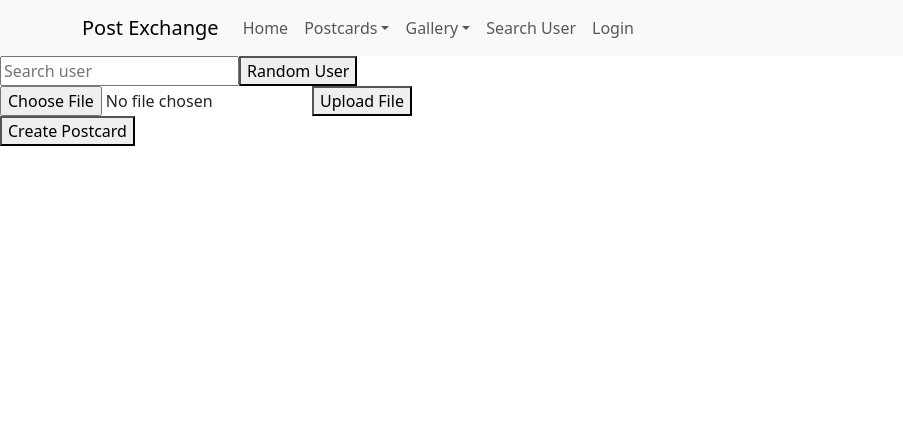
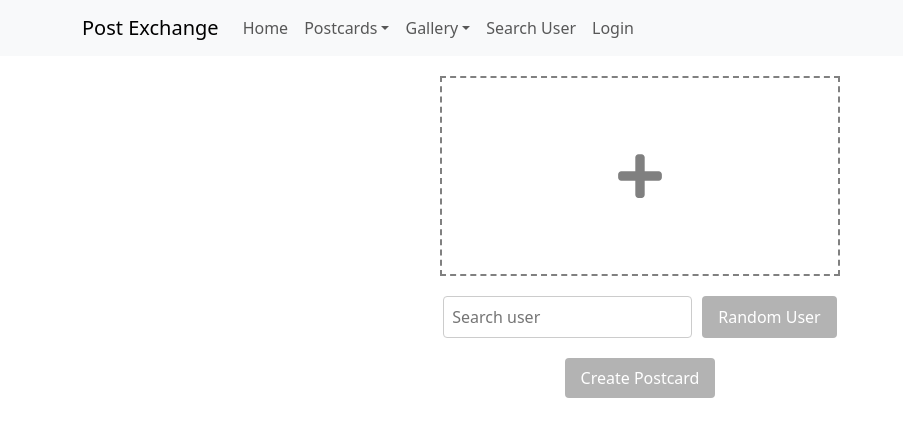
Before and after one commit to CSCI201-SPR24-Group24/PostExchange-front, a React (Create React App) app: page /createpostcard in a window 1280 px wide. Shown: the top 436 px of the page, without its empty margins (0-903 px from the left). Built offline with nearby package versions, Linux system fonts and the light colour scheme.

Commit message:
create postcard working

```diff
--- a/package.json
+++ b/package.json
@@ -11,6 +11,7 @@
     "react": "^18.2.0",
     "react-bootstrap": "^2.10.2",
     "react-dom": "^18.2.0",
+    "react-icons": "^5.2.0",
     "react-router-bootstrap": "^0.26.2",
     "react-router-dom": "^6.22.3",
     "react-scripts": "5.0.1",
--- /dev/null
+++ b/src/Postcards/CreatePostcard.css
@@ -0,0 +1,75 @@
+/* FileUploader Styles */
+.file-upload-container {
+    display: flex;
+    justify-content: center;
+    align-items: center;
+    height: 200px;
+    width: 400px;
+    border: 2px dashed gray;
+    cursor: pointer;
+    overflow: hidden;  /* Ensures the image does not overflow the boundaries of the container */
+}
+
+.file-upload-label {
+    display: flex;
+    justify-content: center;
+    align-items: center;
+    width: 100%;
+    height: 100%;
+}
+
+#file-upload {
+    display: none;
+}
+
+.image-preview {
+    width: 100%;
+    height: 100%;
+    object-fit: cover; /* Ensures the image covers the area without distorting the aspect ratio */
+}
+
+
+.create-postcard-container {
+    display: flex;
+    flex-direction: column;
+    align-items: center;
+    padding: 20px;
+}
+
+.file-upload-container {
+    margin-bottom: 20px;
+}
+
+.search-container {
+    display: flex;
+    justify-content: center;
+    width: 100%;
+    margin-bottom: 20px;
+}
+
+.search-input {
+    padding: 8px;
+    margin-right: 10px; /* Adds space between input and button */
+    border: 1px solid #ccc;
+    border-radius: 4px;
+}
+
+.search-button, .submit-button {
+    padding: 8px 16px;
+    background-color: #b3b3b3;
+    color: white;
+    border: none;
+    border-radius: 4px;
+    cursor: pointer;
+}
+
+.search-button:hover, .submit-button:hover {
+    background-color: #a6a6a6;
+}
+
+.user-details {
+    margin-top: 20px;
+    padding: 15px;
+    border: 1px solid #ddd;
+    border-radius: 4px;
+}
--- a/src/Postcards/CreatePostcard.js
+++ b/src/Postcards/CreatePostcard.js
@@ -1,80 +1,78 @@
 import React, { useState } from 'react';
 import FileUploader from './FileUploader';
+import './CreatePostcard.css';
 
 function CreatePostcard() {
-    const [user, setUser] = useState(null); // to store the selected or random user
-    const [searchInput, setSearchInput] = useState(''); // to store search input by the user
-    const [imageTag, setImageTag] = useState(''); // to store image tag
+    const [user, setUser] = useState(null);
+    const [searchInput, setSearchInput] = useState('');
+    const [imageTag, setImageTag] = useState('');
 
     const handleSearchChange = (e) => {
         setSearchInput(e.target.value);
     };
 
-    const handleImageTagChange = (e) => {
-        setImageTag(e.target.value);
-    };
-
     const getRandomUser = async () => {
         try {
-          const response = await fetch(`https://postexchange.icytools.cn/getRandUser`, {
-            method: 'GET',
-            credentials: 'include',
-          });
-
-          if (!response.ok) {
-            console.log(response);
-            throw new Error('Login error');
-          }
-
-          const logResp = await response.json();
-          console.log('Success:', logResp);
+            const response = await fetch('https://postexchange.icytools.cn/getRandUser', {
+                method: 'GET',
+                credentials: 'include',
+            });
+            if (!response.ok) throw new Error('Failed to fetch random user');
+            const { data } = await response.json();
+            setUser(data);
         } catch (error) {
-
+            console.error('Error fetching random user:', error);
         }
-      };
+    };
 
     const handleSubmit = async (e) => {
         e.preventDefault();
         if (!user) {
-            alert('Please select a user before sending a postcard.');
             return;
         }
         try {
             const response = await fetch('https://postexchange.icytools.cn/createPostcard', {
                 method: 'POST',
+                credentials: 'include',
                 headers: {
                     'Content-Type': 'application/x-www-form-urlencoded',
                 },
                 body: new URLSearchParams({
-                    userTo: user.id, // Assuming 'id' is the user identifier expected by the API
-                    imageTag: imageTag, // Optional image tag
+                    userTo: user.userId,
+                    imageTag: imageTag,
                 })
             });
             if (!response.ok) throw new Error('Failed to send postcard');
-            alert('Postcard sent successfully!');
-            // Reset the form and user selection
+            setSearchInput('');
             setImageTag('');
             setUser(null);
         } catch (error) {
             console.error('Error sending postcard:', error);
-            alert('Failed to send postcard. Please try again.');
         }
     };
 
     return (
-        <div>
-            <form onSubmit={handleSubmit}>
+        <div className="create-postcard-container">
+            <FileUploader onUploadSuccess={setImageTag} />
+            <div className="search-container">
                 <input
                     type="text"
                     placeholder="Search user"
+                    className="search-input"
                     value={searchInput}
                     onChange={handleSearchChange}
                 />
-                <button type="button" onClick={getRandomUser}>Random User</button>
-                <FileUploader />
-                <button type="submit" onClick={handleSubmit}>Create Postcard</button>
-            </form>
-            {user && <div>Selected User: {user.name}</div>}
+                <button className="search-button" onClick={getRandomUser}>Random User</button>
+            </div>
+            <button className="submit-button" onClick={handleSubmit}>Create Postcard</button>
+            {user && (
+                <div className="user-details">
+                    <h3>Selected User: {user.firstName} {user.lastName}</h3>
+                    <p>Email: {user.email}</p>
+                    <p>Country: {user.userCountry}</p>
+                    <p>Bio: {user.userBio}</p>
+                </div>
+            )}
         </div>
     );
 }
--- a/src/Postcards/FileUploader.js
+++ b/src/Postcards/FileUploader.js
@@ -1,61 +1,52 @@
 import React, { useState } from 'react';
+import { FaPlus } from 'react-icons/fa';
+import './CreatePostcard.css';
 
-function FileUploader() {
+function FileUploader({ onUploadSuccess }) {
     const [file, setFile] = useState(null);
-    const [imageTag, setImageTag] = useState('');
+    const [previewUrl, setPreviewUrl] = useState(null);
 
-    const handleFileChange = (event) => {
-        setFile(event.target.files[0]); // Capture the first file
+    const handleFileChange = async (event) => {
+        const selectedFile = event.target.files[0];
+        if (selectedFile) {
+            setFile(selectedFile);
+            setPreviewUrl(URL.createObjectURL(selectedFile));
+            await uploadFile(selectedFile);
+        }
     };
 
-    const uploadFile = async () => {
-        if (!file) {
-            alert('Please select a file to upload.');
-            return;
-        }
+    const uploadFile = async (file) => {
         const formData = new FormData();
         formData.append('file', file);
 
         try {
             const response = await fetch('https://postexchange.icytools.cn/uploadFile', {
                 method: 'POST',
-                body: formData, // multipart/form-data is set automatically with FormData
+                credentials: 'include',
+                body: formData,
             });
             if (!response.ok) throw new Error('Failed to upload file');
-            const data = await response.json();
-            setImageTag(data.tag); // Assume the server returns an object with a tag
-            alert('File uploaded successfully!');
-            updatePostcardImage(data.tag);
+            const responseData = await response.json();  // Assuming your response is a valid JSON
+            if (responseData.status === "OK" && responseData.data && responseData.data.tag) {
+                onUploadSuccess(responseData.data.tag);  // Correctly accessing the tag
+            } else {
+                throw new Error('No tag found in the response');
+            }
         } catch (error) {
             console.error('Error uploading file:', error);
-            alert('Failed to upload file. Please try again.');
-        }
-    };
-
-    const updatePostcardImage = async (tag) => {
-        try {
-            const response = await fetch('https://postexchange.icytools.cn/updatePostcardImage', {
-                method: 'POST',
-                headers: {
-                    'Content-Type': 'application/json',
-                },
-                body: JSON.stringify({
-                    imageTag: tag
-                })
-            });
-            if (!response.ok) throw new Error('Failed to update postcard image');
-            alert('Postcard image updated successfully!');
-        } catch (error) {
-            console.error('Error updating postcard image:', error);
-            alert('Failed to update postcard image. Please try again.');
         }
     };
 
     return (
-        <div>
-            <input type="file" onChange={handleFileChange} />
-            <button onClick={uploadFile}>Upload File</button>
-            {imageTag && <div>Image Tag: {imageTag}</div>}
+        <div className="file-upload-container">
+            <label htmlFor="file-upload" className="file-upload-label">
+                {previewUrl ? (
+                    <img src={previewUrl} alt="Uploaded" className="image-preview" />
+                ) : (
+                    <FaPlus size={50} color="gray" />
+                )}
+                <input id="file-upload" type="file" onChange={handleFileChange} />
+            </label>
         </div>
     );
 }
```
Also changed, not shown: 1 other file (tests, documents, lock files or other folders).
